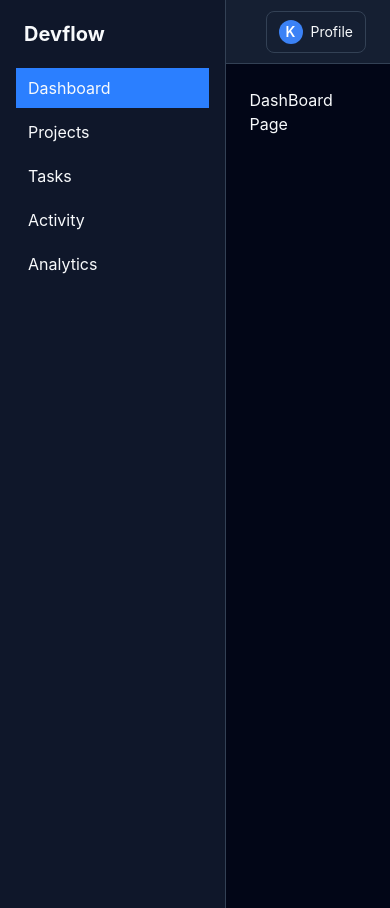
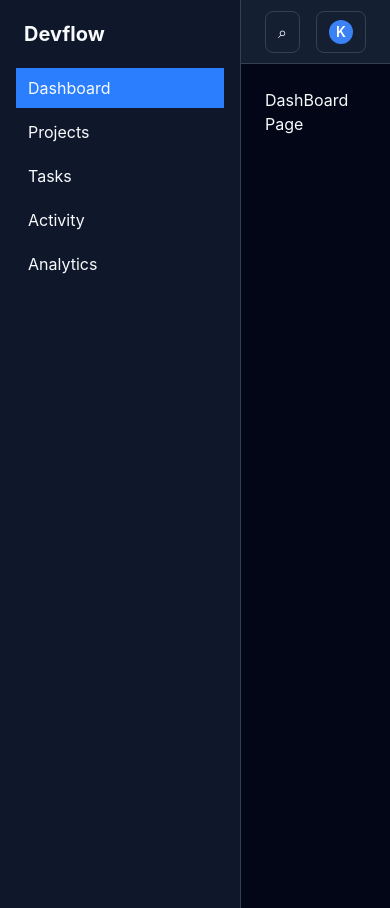
Before and after one commit to krishna-hingu/devflow, a React (Vite) app: page /dashboard in a window 390 px wide. Built offline with nearby package versions, Linux system fonts and the light colour scheme.

Commit message:
Implement responsive DevFlow header

```diff
--- a/src/components/layout/Header.jsx
+++ b/src/components/layout/Header.jsx
@@ -1,6 +1,6 @@
 import { useState } from "react";
 function Header() {
-    const [isSearchOpen, setIsSearchOpen] = useState(false);
+  const [isSearchOpen, setIsSearchOpen] = useState(false);
   return (
     <header className="flex h-16 items-center justify-between border-b border-devflow-border bg-devflow-header px-6">
       <div className="hidden w-full max-w-5xl items-center sm:flex">
@@ -17,6 +17,43 @@ function Header() {
           />
         </div>
       </div>
+
+      {/* Adding Mobile search behaviour */}
+      <div className="flex items-center justify-end gap-1.5 w-full sm:hidden">
+        {isSearchOpen ? (
+          <>
+            <input
+              autoFocus
+              type="search"
+              placeholder="Search..."
+              aria-label="Search projects and tasks"
+              onKeyDown={(event) => {
+                if (event.key === "Escape") {
+                  setIsSearchOpen(false);
+                }
+              }}
+              className="w-full min-w-0 rounded-lg border border-devflow-border bg-devflow-card px-3 py-2 text-sm text-devflow-text outline-none focus:border-devflow-blue "
+            />
+            <button
+              type="button"
+              aria-label="Close search"
+              onClick={() => setIsSearchOpen(false)}
+              className="rounded-lg px-2 py-2 text-devflow-text-muted hover:bg-devflow-card"
+            >
+              ×
+            </button>
+          </>
+        ) : (
+          <button
+            type="button"
+            aria-label="Open search"
+            onClick={() => setIsSearchOpen(true)}
+            className="rounded-lg border border-devflow-border px-3 py-2 text-devflow-text hover:bg-devflow-card"
+          >
+            ⌕
+          </button>
+        )}
+      </div>
       <button
         type="button"
         className="ml-4 flex shrink-0 items-center gap-2 rounded-lg border border-devflow-border px-3 py-2 text-sm text-devflow-text transition-colors hover:bg-devflow-card"
@@ -27,7 +64,7 @@ function Header() {
         >
           K
         </span>
-        <span>Profile</span>
+        <span className="hidden sm:inline">Profile</span>
       </button>
     </header>
   );
```
